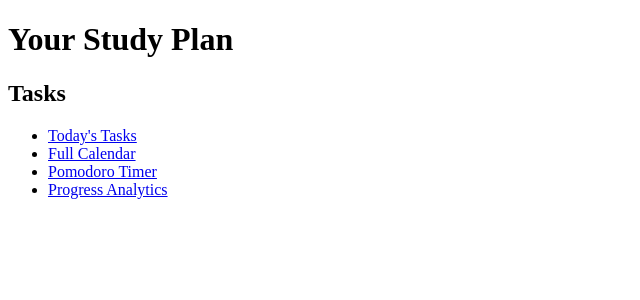
After one commit to Anjanaas-tech/PNOT, a Django app: page /plan/ in a window 1280 px wide. The commit adds this page. Shown: the top 300 px of the page, without its empty margins (0-640 px from the left). Run offline with Django 5.2, Linux system fonts and the light colour scheme; a user stored in the database is signed in; data that the repository does not hold is empty.

Commit message:
initial commit

```diff
--- a/Procrastinot/settings.py
+++ b/Procrastinot/settings.py
@@ -136,6 +136,9 @@ STATICFILES_DIRS = [
 # For production, collect static files into this directory
 STATIC_ROOT = BASE_DIR / "static"
 
+# settings.py
+LOGIN_REDIRECT_URL = '/plan/'
+
 # Default primary key field type
 # https://docs.djangoproject.com/en/5.0/ref/settings/#default-auto-field
 
--- a/Timer/static/css/style.css
+++ b/Timer/static/css/style.css
@@ -58,7 +58,6 @@ html {
 /* Hero Section with Parallax Effect */
 .hero {
     height: 100vh; /* Full viewport height */
-    background-image: linear-gradient(to right, rgba(0, 0, 0, 0.5), rgba(75, 0, 130, 0.5)), url('/static/images/study.jpg');
     background-size: cover; /* Ensures the image covers the entire section */
     background-position: center; /* Keeps the image centered */
     background-attachment: fixed; /* Adds a parallax effect */
--- a/Timer/templates/timer/login.html
+++ b/Timer/templates/timer/login.html
@@ -159,7 +159,6 @@
 
     </style>
 </head>
-
 <body>
     <header>
         <nav>
@@ -169,11 +168,10 @@
             </ul>
         </nav>
     </header>
-
     <main>
         <div class="login-container">
             <h2>Welcome Back, Procrastinator!</h2>
-            <form method="post">
+            <form method="post"action="/plan/">>
                 {% csrf_token %}
                 <input type="hidden" name="csrfmiddlewaretoken" value="token">
                 <p>
@@ -188,7 +186,6 @@
             </form>
         </div>
     </main>
-
     <footer>
         <p>&copy; 2024 Procrastinot - Keep Procrastinating, But Better!</p>
     </footer>
--- /dev/null
+++ b/Timer/templates/timer/plan.html
@@ -0,0 +1,42 @@
+<!DOCTYPE html>
+<html lang="en">
+<head>
+    <meta charset="UTF-8">
+    <meta name="viewport" content="width=device-width, initial-scale=1.0">
+    <title>User Study Plan</title>
+</head>
+<body>
+
+    <div class="main-content">
+        <h1>Your Study Plan</h1>
+        <div class="calendar">
+            <!-- Calendar code goes here -->
+        </div>
+
+        <div class="task-list">
+            <h2>Tasks</h2>
+            <!-- Loop through user tasks -->
+            <ul>
+                {% for task in tasks %}
+                <li>
+                    <strong>{{ task.title }}</strong>
+                    <span>Due: {{ task.due_date }}</span>
+                    <span>Status: {{ task.status }}</span>
+                    <a href="{% url 'edit_task' task.id %}">Edit</a> |
+                    <a href="{% url 'delete_task' task.id %}">Delete</a>
+                </li>
+                {% endfor %}
+            </ul>
+        </div>
+
+        <div class="side-menu">
+            <ul>
+                <li><a href="{% url 'today_tasks' %}">Today's Tasks</a></li>
+                <li><a href="{% url 'calendar_view' %}">Full Calendar</a></li>
+                <li><a href="{% url 'timer' %}">Pomodoro Timer</a></li>
+                <li><a href="{% url 'analytics' %}">Progress Analytics</a></li>
+            </ul>
+        </div>
+    </div>
+</body>
+</html>
--- a/Timer/urls.py
+++ b/Timer/urls.py
@@ -7,5 +7,12 @@ urlpatterns = [
    path('login/', auth_views.LoginView.as_view(template_name='timer/login.html'), name='login'),
    path('logout/', auth_views.LogoutView.as_view(), name='logout'),
    path('register/', views.register, name='register'),
+    path('plan/', views.user_plan_view, name='user_plan'),
+    path('today_tasks/', views.today_tasks_view, name='today_tasks'),
+    path('calendar_view/', views.calendar_view, name='calendar_view'),
+    path('timer/', views.timer_view, name='timer'),
+    path('analytics/', views.analytics_view, name='analytics'),
+    path('edit_task/<int:task_id>/', views.edit_task_view, name='edit_task'),
+    path('delete_task/<int:task_id>/', views.delete_task_view, name='delete_task'),
 
 ]
--- a/Timer/views.py
+++ b/Timer/views.py
@@ -1,11 +1,11 @@
-from django.shortcuts import render, redirect
+from django.shortcuts import render, redirect, get_object_or_404
 from django.contrib.auth.forms import UserCreationForm
 from django.contrib.auth import login
 from django.contrib.auth.views import LoginView
 from django.contrib.auth.models import User
 from django.contrib import messages
-from .models import Task
-
+from .models import Task  # Ensure models are imported correctly
+from datetime import date
 
 # Index view to list all tasks
 def index(request):
@@ -14,23 +14,14 @@ def index(request):
 
 # Custom login view with a specific template path
 class CustomLoginView(LoginView):
-    template_name = 'timer/registration/login.html'  # Use a relative path
-
-from django.shortcuts import render
-
-def my_view(request):
-    if request.method == 'POST':
-        # Process the form submission
-        pass
-    return render(request, 'base.html')
-
+    template_name = 'timer/registration/login.html'
 
 # Register view for user registration
 def register(request):
     if request.method == "POST":
         username = request.POST.get('username')
         email = request.POST.get('email')
-        phone = request.POST.get('phone')
+        phone = request.POST.get('phone')  # Phone is retrieved but not used in User creation
         password = request.POST.get('password')
         password_confirm = request.POST.get('password_confirm')
 
@@ -39,10 +30,56 @@ def register(request):
                 user = User.objects.create_user(username=username, password=password, email=email)
                 user.save()
                 messages.success(request, "Account created successfully!")
-                return redirect('login')  # Change 'login' to the actual name of your login URL
+                return redirect('login')  # Ensure 'login' is the correct URL name
             else:
                 messages.error(request, "Username already exists")
         else:
             messages.error(request, "Passwords do not match")
 
-    return render(request, 'timer/registration/register.html')  # Ensure this path is correct
+    return render(request, 'timer/registration/register.html')
+
+# View for displaying user tasks
+def user_plan_view(request):
+    tasks = Task.objects.filter(user=request.user)
+    return render(request, 'timer/plan.html', {'tasks': tasks})
+
+# View for displaying today's tasks
+def today_tasks_view(request):
+    tasks = Task.objects.filter(user=request.user, due_date=date.today())
+    return render(request, 'timer/today_tasks.html', {'tasks': tasks})
+
+# Calendar view
+def calendar_view(request):
+    return render(request, 'timer/calendar_view.html')
+
+# Timer view
+def timer_view(request):
+    return render(request, 'timer/timer_view.html')
+
+# Analytics view
+def analytics_view(request):
+    return render(request, 'timer/analytics.html')
+
+# View to edit a task
+def edit_task_view(request, task_id):
+    task = get_object_or_404(Task, id=task_id)
+
+    if request.method == 'POST':
+        task.title = request.POST.get('title')
+        task.description = request.POST.get('description')
+        task.due_date = request.POST.get('due_date')
+        task.completed = request.POST.get('completed') == 'on'  # Handle checkbox input
+        task.save()
+        return render(request, 'timer/edit_task.html', {'task': task, 'success': True})
+
+    return render(request, 'timer/edit_task.html', {'task': task})
+
+# View to delete a task
+def delete_task_view(request, task_id):
+    task = get_object_or_404(Task, id=task_id)
+
+    if request.method == 'POST':
+        task.delete()
+        return redirect('task_list')  # Ensure 'task_list' is the correct URL name
+
+    return render(request, 'timer/delete_task.html', {'task': task})
```
Also changed, not shown: Timer/models.py (+4 -3 lines), Timer/templates/timer/analytics.html (added, +12 -0 lines), Timer/templates/timer/calendar_view.html (added, +12 -0 lines), Timer/templates/timer/delete_task.html (added, +17 -0 lines), Timer/templates/timer/edit_task.html (added, +26 -0 lines), Timer/templates/timer/timer_view.html (added, +12 -0 lines), Timer/templates/timer/today_tasks.html (added, +20 -0 lines), Timer/migrations/0002_task_user.py (added), db.sqlite3.
